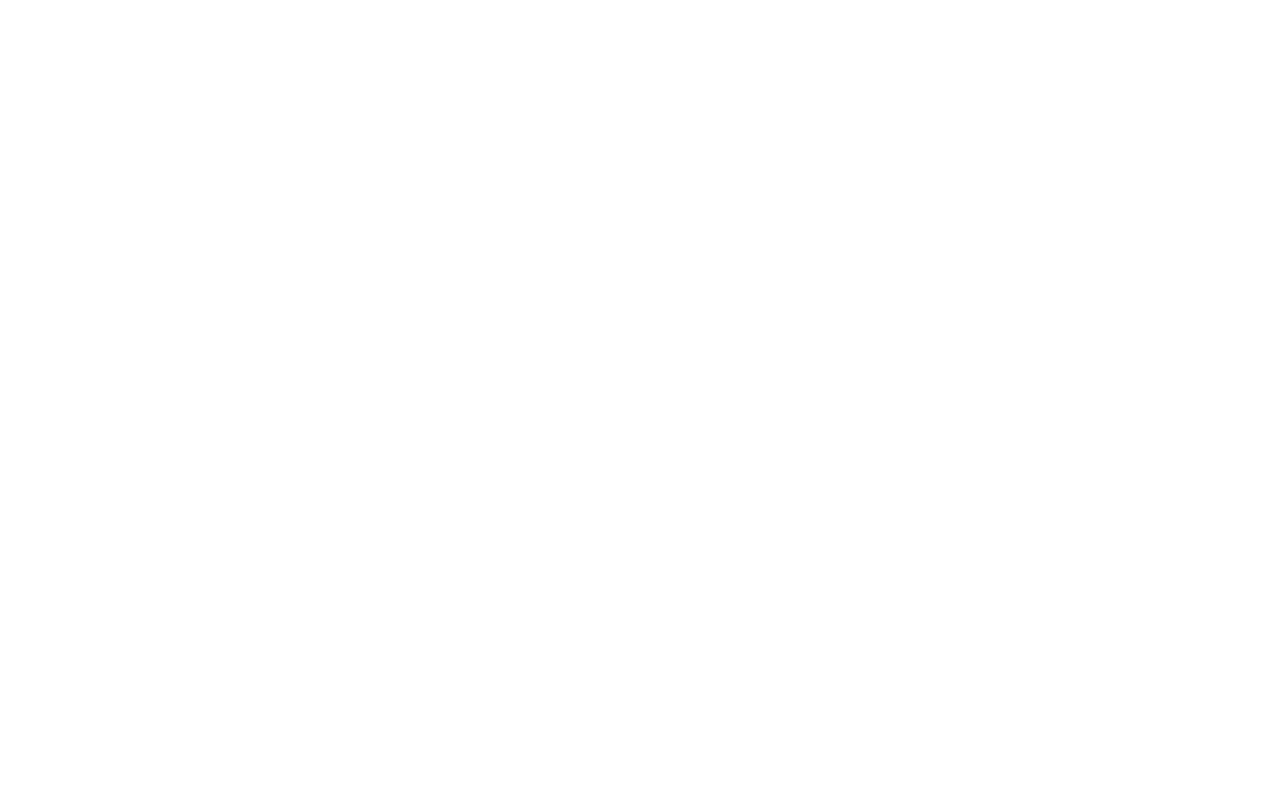
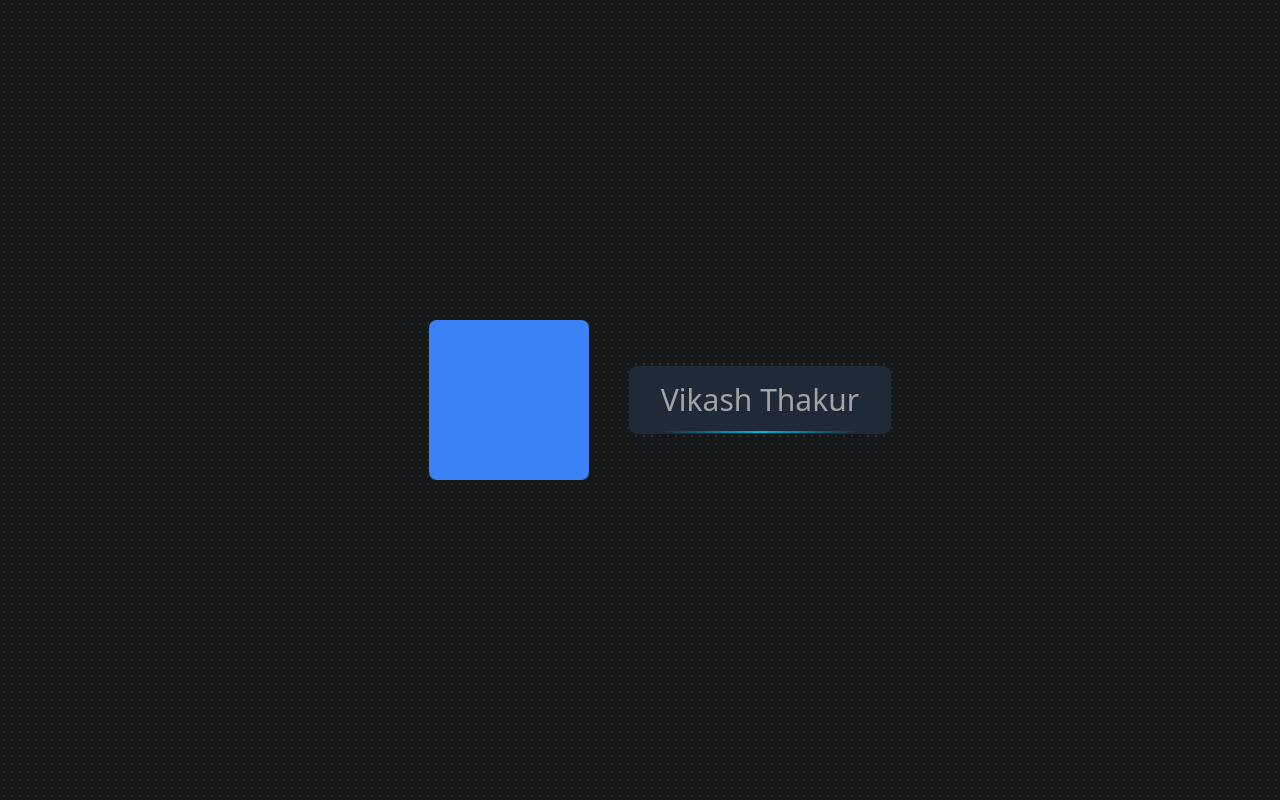
Before and after one commit to Vikash-thak12/DailyCode, a Next.js app in the folder Framer_Motion/button/: page / in a window 1280 px wide. Built offline with nearby package versions, Linux system fonts and the light colour scheme.

Commit message:
Minor changes

```diff
--- a/Framer_Motion/button/app/page.tsx
+++ b/Framer_Motion/button/app/page.tsx
@@ -1,5 +1,5 @@
 'use client'
-// import ButtonComponent from '@/components/ButtonComponent'
+import ButtonComponent from '@/components/ButtonComponent'
 // import Content from '@/components/Content'
 import React from 'react'
 // import { motion, useScroll } from "motion/react"
@@ -8,7 +8,7 @@ const HomePage = () => {
   // const { scrollYProgress } = useScroll();
   return (
     <>
-      {/* <ButtonComponent /> */}
+      <ButtonComponent />
       {/* <motion.div
         id="scroll-indicator"
         style={{
--- a/Framer_Motion/button/components/ButtonComponent.tsx
+++ b/Framer_Motion/button/components/ButtonComponent.tsx
@@ -1,4 +1,4 @@
-import { motion } from "framer-motion";
+import { motion } from "motion/react";
 import React from "react";
 
 const ButtonComponent = () => {
@@ -11,8 +11,11 @@ const ButtonComponent = () => {
                 backgroundRepeat: "repeat",
             }}
         >
+            <motion.div
+            // animate={{ rotate: 360, transition: { duration: 2}}}
+             className="w-40 h-40 bg-blue-500 rounded-lg mx-10" />
             <motion.button
-                animate={{ rotate: 120 }}
+                animate={{ rotate: 360, transition: { duration: 2} }}
                 className="text-neutral-400 text-3xl px-8 py-4 bg-gray-800 rounded-lg relative group"
             >
                 <span>Vikash Thakur</span>
```
